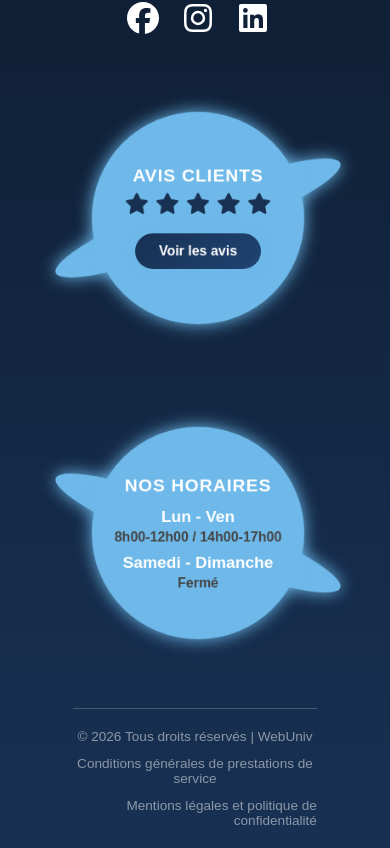
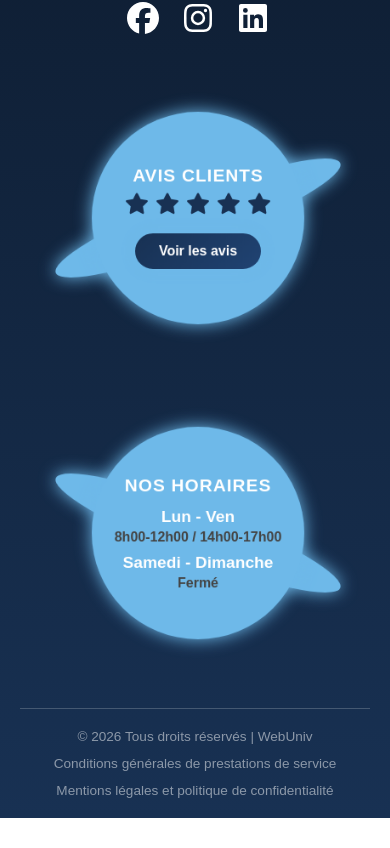
Before and after one commit to JHochart0/WebUniv, a React (Vite) app: page / in a window 390 px wide. Shown: the part 1028-1876 px from the top of the page. After the commit the page ends 1846 px from the top, so only its background shows below. Built offline with nearby package versions, Linux system fonts and the light colour scheme.

Commit message:
fixed a little issue with footer bottom for responsive formats

```diff
--- a/src/css/Footer.css
+++ b/src/css/Footer.css
@@ -390,6 +390,21 @@
     .footer-schedules {
         order: 3;
     }
+
+    .footer-bottom {
+        max-width: 85vw;
+        flex-direction: column;
+        justify-content: center;
+        align-items: center;
+        gap: 15px;
+        text-align: center;
+    }
+
+    .footer-copyright, #footer-gtcLink, #footer-legalLink {
+        flex: none;
+        text-align: center;
+        width: 100%;
+    }
 }
 
 /*Mobiles*/
@@ -409,10 +424,18 @@
     }
 
     .footer-bottom {
+        max-width: 90vw;
         flex-direction: column;
+        align-items: center;
         text-align: center;
         gap: 12px;
         padding-top: 20px;
+    }
+
+    .footer-copyright, #footer-gtcLink, #footer-legalLink {
+        flex: none;
+        text-align: center;
+        width: 100%;
     }
 }
 
@@ -432,6 +455,10 @@
     .footer-reviews:hover,
     .footer-schedules:hover {
         animation: planetaryFloatTabletLandscape 4s infinite ease-in-out;
+    }
+
+    .footer-bottom {
+        max-width: 85vw;
     }
 }
 
@@ -466,8 +493,19 @@
     }
 
     .footer-bottom {
+        max-width: 90vw;
+        flex-direction: row;
+        justify-content: center;
+        align-items: center;
+        gap: 25px;
         padding-top: 15px;
         font-size: 0.75rem;
     }
 
+    .footer-copyright, #footer-gtcLink, #footer-legalLink {
+        flex: none;
+        text-align: center;
+        width: auto;
+    }
+
 }
```
